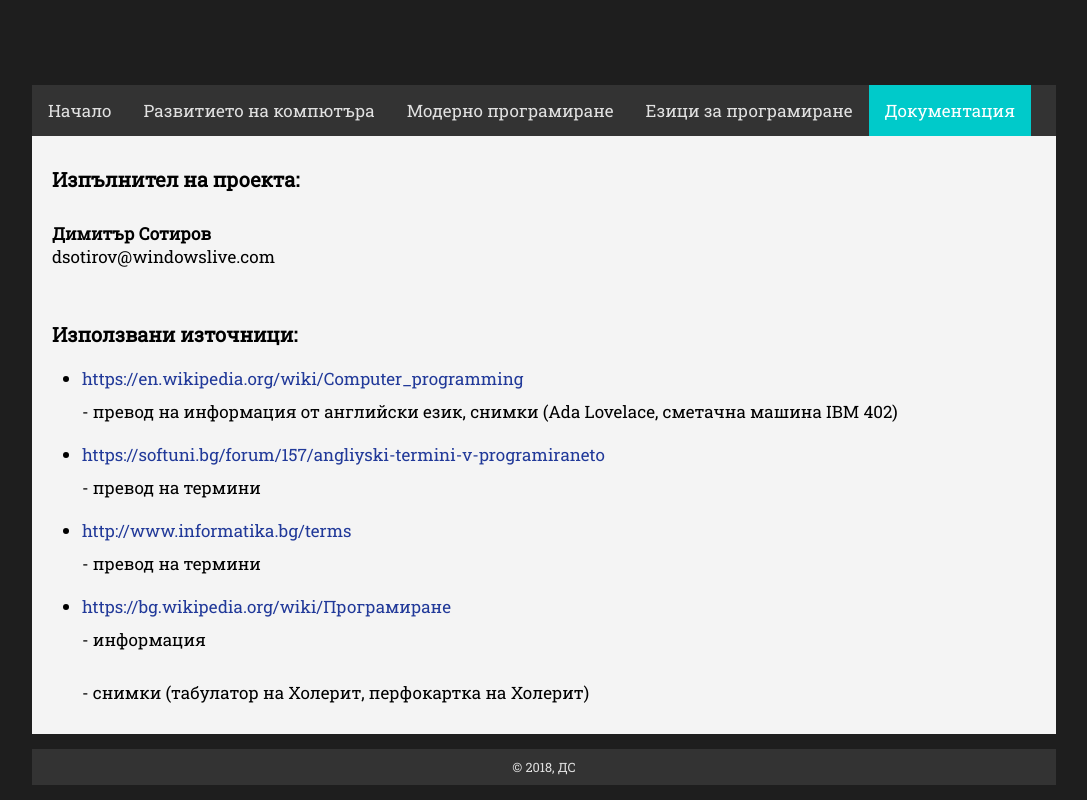
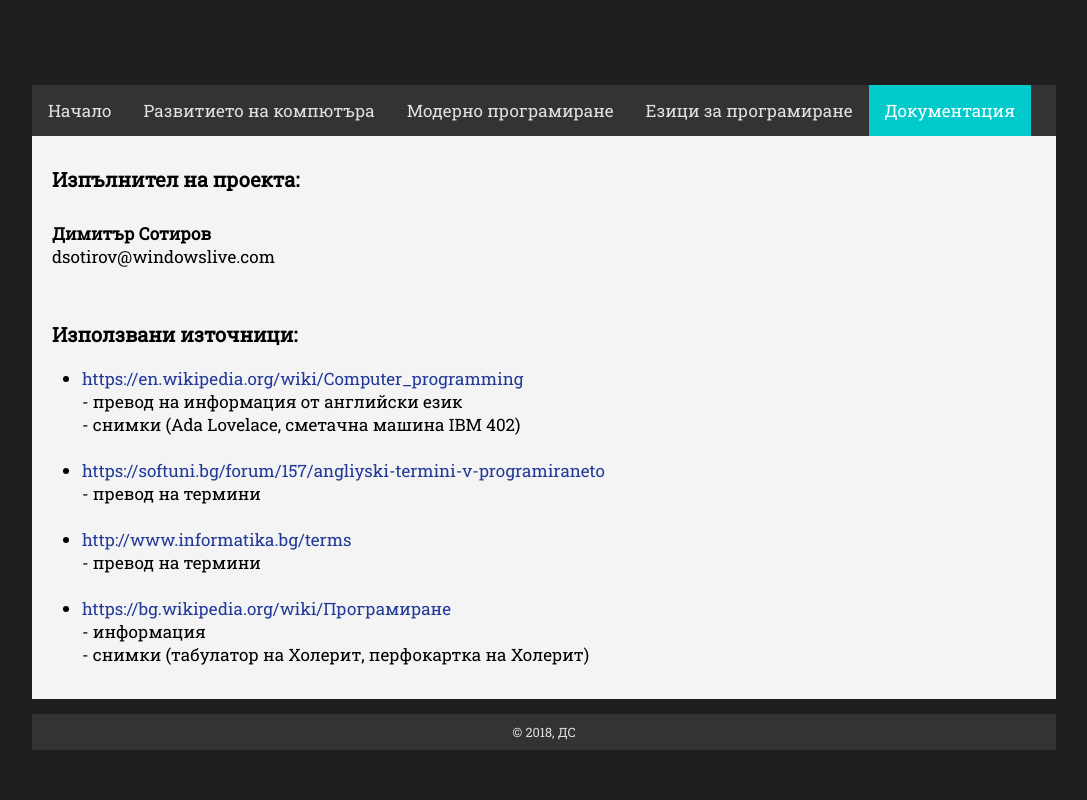
Before and after one commit to Repertoi-e/HistoryOfProgramming, a plain HTML site: page docs.html in a window 1280 px wide. Shown: the part 369-1169 px from the top of the page, without its empty margins (96-1183 px from the left). After the commit the page ends 1134 px from the top, so only its background shows below. Drawn offline with Linux system fonts and the light colour scheme.

Commit message:
Fix docs appearance

```diff
--- a/docs.html
+++ b/docs.html
@@ -39,24 +39,25 @@
                 <ul>
                     <li>
                         <a class="source" href="https://en.wikipedia.org/wiki/Computer_programming">
-                            https://en.wikipedia.org/wiki/Computer_programming</a>
-                        <p> - превод на информация от английски език, снимки (Ada Lovelace, сметачна машина IBM 402)</p>
+                            https://en.wikipedia.org/wiki/Computer_programming</a><br>
+                        - превод на информация от английски език<br>
+                        - снимки (Ada Lovelace, сметачна машина IBM 402)<br><br>
                     </li>
                     <li>
                         <a class="source" href="https://softuni.bg/forum/157/angliyski-termini-v-programiraneto">
-                            https://softuni.bg/forum/157/angliyski-termini-v-programiraneto</a>
-                        <p> - превод на термини</p>
+                            https://softuni.bg/forum/157/angliyski-termini-v-programiraneto</a><br>
+                        - превод на термини<br><br>
                     </li>
                     <li>
                         <a class="source" href="http://www.informatika.bg/terms">
-                            http://www.informatika.bg/terms</a>
-                        <p> - превод на термини</p>
+                            http://www.informatika.bg/terms</a><br>
+                        - превод на термини<br><br>
                     </li>
                     <li>
                         <a class="source" href="https://bg.wikipedia.org/wiki/Програмиране">
-                            https://bg.wikipedia.org/wiki/Програмиране</a>
-                        <p> - информация</p>
-                        <p> - снимки (табулатор на Холерит, перфокартка на Холерит)</p>
+                            https://bg.wikipedia.org/wiki/Програмиране</a><br>
+                        - информация<br>
+                        - снимки (табулатор на Холерит, перфокартка на Холерит)<br><br>
                     </li>
                 </ul>
             </div>
```
